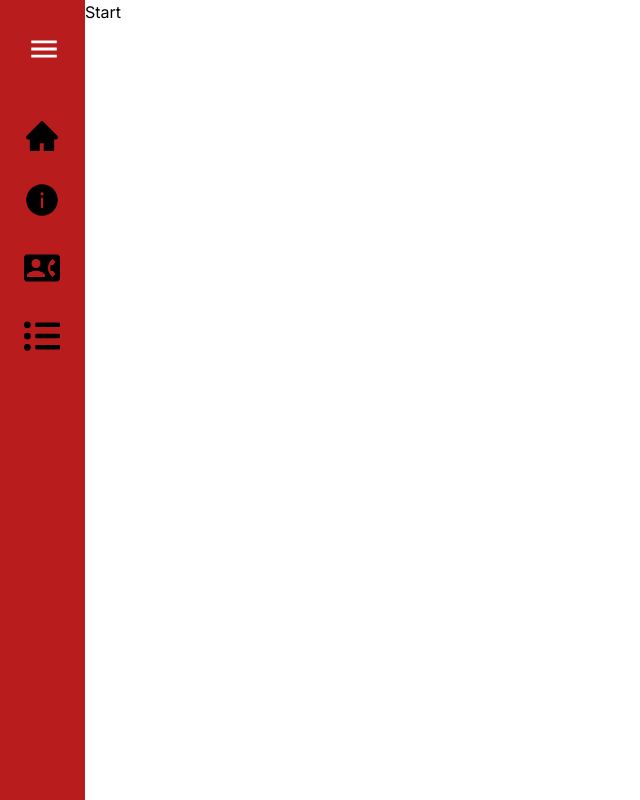
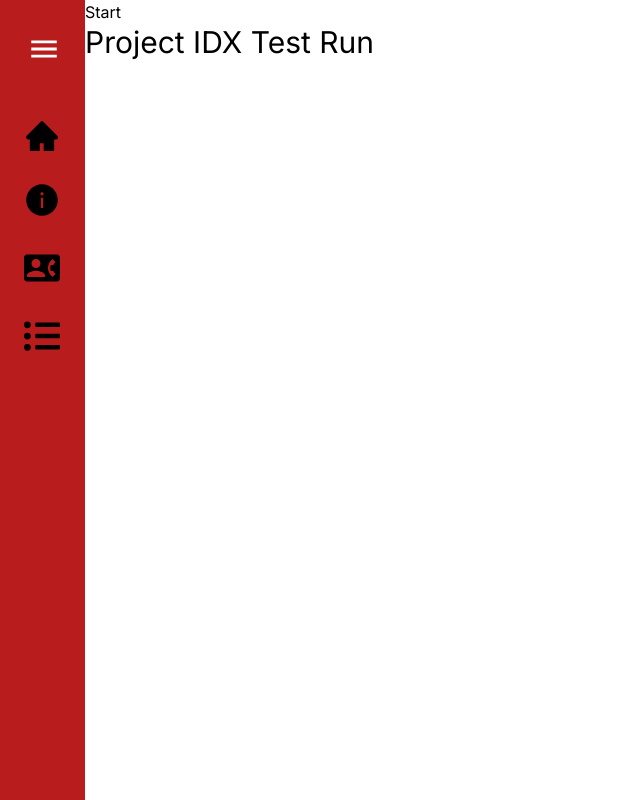
Before and after one commit to kaizenics/handbook, a Next.js app: page /chat/start in a window 1280 px wide. Shown: the whole page, without its empty margins (0-640 px from the left). Built offline with nearby package versions, Linux system fonts and the light colour scheme.

Commit message:
refactor: project idx test run

```diff
--- a/src/app/chat/start/page.tsx
+++ b/src/app/chat/start/page.tsx
@@ -6,6 +6,7 @@ export default function Start() {
       <Sidebar />
       <div className="flex-1 relative">
         <h1 className="text-black">Start</h1>
+        <p className="text-black text-3xl">Project IDX Test Run</p>
       </div>
     </div>
   );
```
